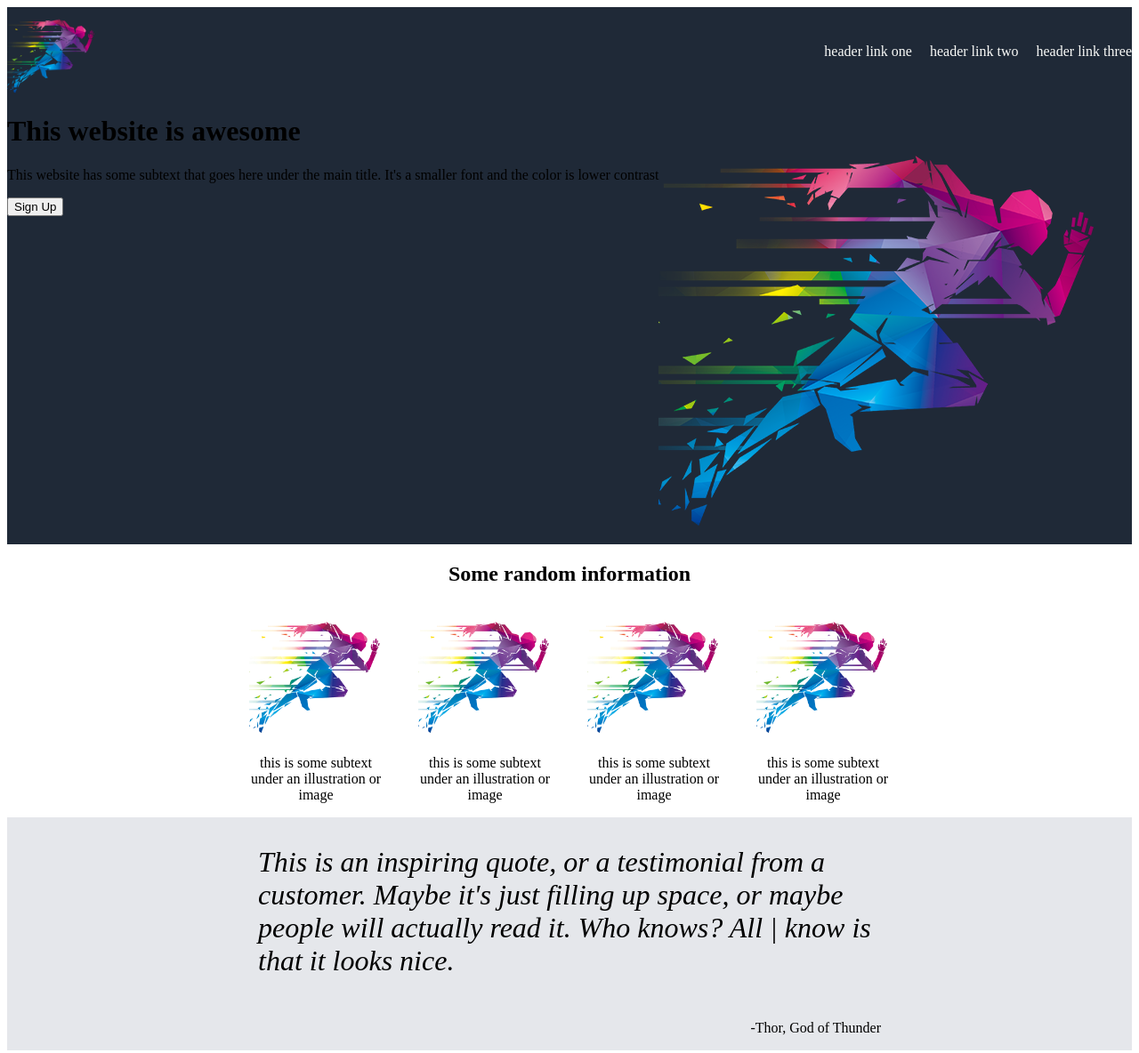
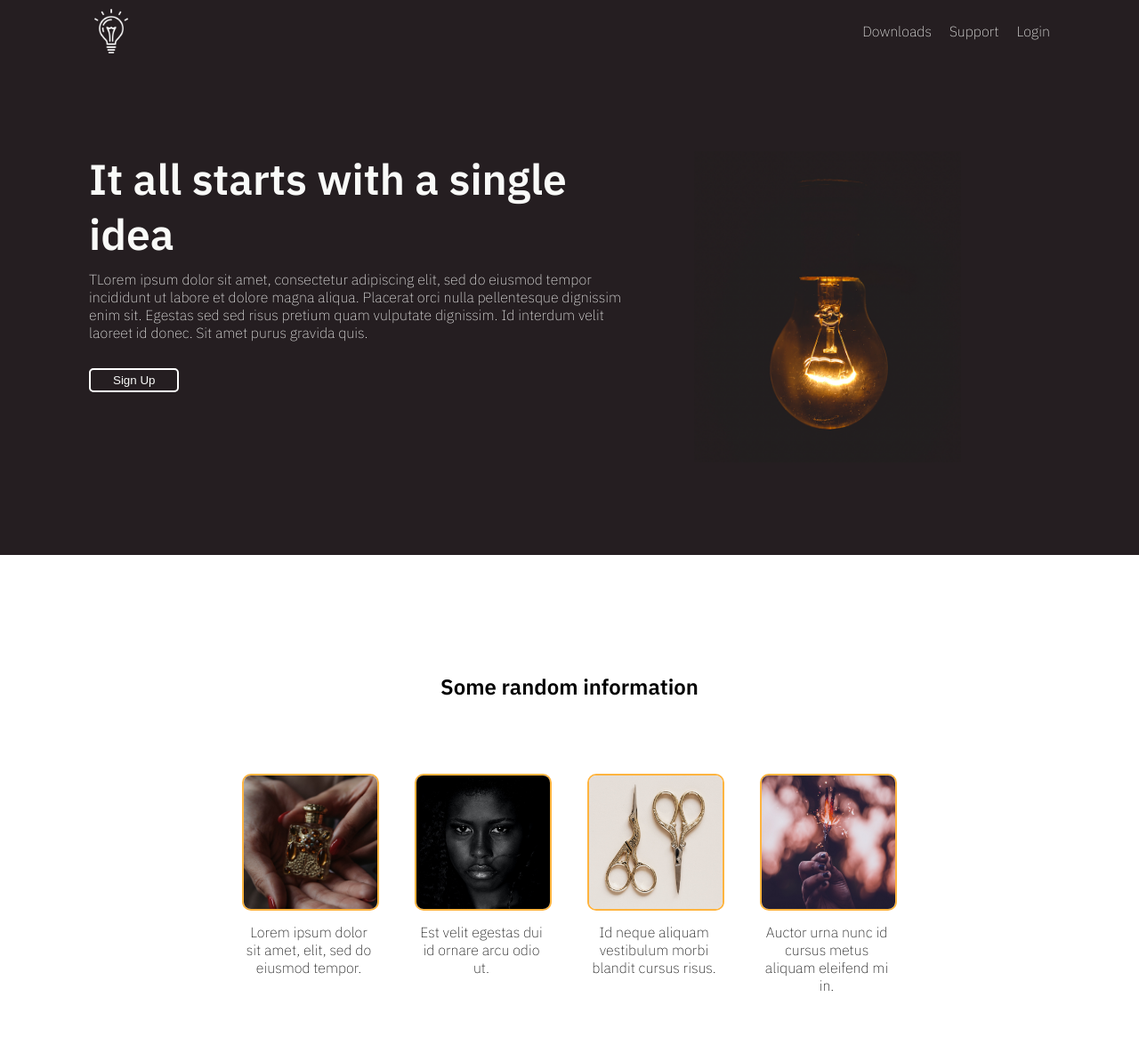
Before and after one commit to Newerk/landing_page, a plain HTML site: page index.html in a window 1280 px wide. Shown: the top 1184 px of the page at 89% size. Drawn offline with Linux system fonts and the light colour scheme.

Commit message:
Submit Landing Page Project for TheOdinProject

```diff
--- a/index.html
+++ b/index.html
@@ -6,31 +6,34 @@
     <meta name="viewport" content="width=device-width, initial-scale=1.0">
     <title>Landing Page</title>
     <link href="/style.css" rel="stylesheet">
+    <link rel="preconnect" href="https://fonts.googleapis.com">
+    <link rel="preconnect" href="https://fonts.gstatic.com" crossorigin>
+    <link href="https://fonts.googleapis.com/css2?family=IBM+Plex+Sans:ital,wght@0,200;0,600;1,100&display=swap" rel="stylesheet">
 
 </head>
 <body>
 
     <div class="header">
-        <img id="logo" src="/placeholder.png" alt="picture of man running">
+        <img id="logo" src="/images/logo.png" alt="white lined lightbulb drawing">
         <ul class="links">
-            <li><a href="google.com">header link one</a></li>
-            <li><a href="google.com">header link two</a></li>
-            <li><a href="google.com">header link three</a></li>
+            <li><a href="google.com">Downloads</a></li>
+            <li><a href="google.com">Support</a></li>
+            <li><a href="google.com">Login</a></li>
         </ul>
     </div>
 
     <div class="part-1">
         <div class="p1-container-left">
-            <h1>This website is awesome</h1>
-            <p>This website has some subtext that goes here under the
-              main title. It's a smaller font and the color is lower
-              contrast
+            <h1>It all starts with a single idea</h1>
+            <p>TLorem ipsum dolor sit amet, consectetur adipiscing elit, sed do eiusmod tempor incididunt ut labore et dolore magna aliqua.
+                 Placerat orci nulla pellentesque dignissim enim sit. Egestas sed sed risus pretium quam vulputate dignissim. Id interdum
+                 velit laoreet id donec. Sit amet purus gravida quis.
             </p>
             <button class="button-1">Sign Up</button>
         </div>
 
         <div class="p1-container-right">
-            <img id="p1-image" src="/placeholder.png" alt="picture of man running">
+            <img id="p1-image" src="/images/lightbulb.png" alt="picture of man running">
         </div>
     </div>
 
@@ -39,34 +42,25 @@
 
         <div class="p2-container">
             <div class="imgtxt">
-                <img class="img" src="/placeholder.png" alt="picture of man running">
-                <p class="txt">this is some subtext
-                    under an illustration
-                    or image
+                <img class="img" src="/images/handhold.jpg" alt="picture of man running">
+                <p class="txt">Lorem ipsum dolor sit amet, elit, sed do eiusmod tempor.
+            </div>
+
+            <div class="imgtxt">
+                <img class="img" src="/images/pexels-engin-akyurt-1441151.jpg" alt="picture of man running">
+                <p class="txt">Est velit egestas dui id ornare arcu odio ut.
                 </p>
             </div>
 
             <div class="imgtxt">
-                <img class="img" src="/placeholder.png" alt="picture of man running">
-                <p class="txt">this is some subtext
-                    under an illustration
-                    or image
+                <img class="img" src="/images/scissors.jpg" alt="picture of man running">
+                <p class="txt">Id neque aliquam vestibulum morbi blandit cursus risus.
                 </p>
             </div>
 
             <div class="imgtxt">
-                <img class="img" src="/placeholder.png" alt="picture of man running">
-                <p class="txt">this is some subtext
-                    under an illustration
-                    or image
-                </p>
-            </div>
-
-            <div class="imgtxt">
-                <img class="img" src="/placeholder.png" alt="picture of man running">
-                <p class="txt">this is some subtext
-                    under an illustration
-                    or image
+                <img class="img" src="/images/sparks.jpg" alt="picture of man running">
+                <p class="txt">Auctor urna nunc id cursus metus aliquam eleifend mi in.
                 </p>
             </div>
         </div>
@@ -76,27 +70,26 @@
     <div class="part-3">
 
         <div class="quote">
-            <p class="quote-text">This is an inspiring quote, or a testimonial from a
-                customer. Maybe it's just filling up space, or maybe
-                people will actually read it. Who knows? All | know
-                is that it looks nice.
+            <p class="quote-text">Start by doing what's necessary; then do what's possible; and suddenly you are doing the impossible.
             </p>
 
-
-
-            <p class="quote-author">-Thor, God of Thunder</p>
+            <p class="quote-author">-Francis of Assisi</p>
         </div>
 
     </div>
 
     <div class="part-4">
         <div class="p4-container">
-            <div class="p4-inner-container-left">
-                <h3>Call to action! it's time!</h3>
-                <p>Sign up for our product by clicking that button right over there!</p>
+            <div class="p4-inner-container">
+                <div class="p4-inner-container-left">
+                    <h3>Call to action! it's time!</h3>
+                    <p>Sign up for our product by clicking that button right over there!</p>
+                </div>
+
+                <div class="button-container">
+                    <button class="button-2">Sign up</button>
+                </div>
             </div>
-
-            <button class="button-2">Sign up</button>
         </div>
     </div>
 
--- a/style.css
+++ b/style.css
@@ -1,12 +1,21 @@
+* {
+    margin: 0;
+    padding: 0;
+
+}
+
 body {
     display: flex;
     flex-direction: column;
     justify-content: space-between;
+    font-family: 'IBM Plex Sans', sans-serif;
+    width: 100%;
 }
 
 #logo {
-    height: 100px;
-    width: 100px;
+    height: 50px;
+    width: 50px;
+    padding: 10px 100px;
 }
 
 .links {
@@ -14,6 +23,7 @@ body {
     gap: 20px;
     list-style: none;
     align-items: center;
+    padding-right: 100px;
 }
 
 a {
@@ -22,35 +32,81 @@ a {
 }
 
 .header {
-background-color: #1F2937;
-color: #F9FAF8;
+background-color: #251E21;
 display: flex;
+justify-content: space-between;
 
-justify-content: space-between;
+position: sticky;
+top: 0;
 }
 
 .part-1 {
-    background-color: #1F2937;
+    background-color: #251E21;
     display: flex;
+    padding: 100px;
+    color: #F9FAF8;
+    justify-content: space-between;
+
+}
+
+.p1-container-left {
+    width: 600px;
+}
+
+.button-1 {
+    border-radius: 5px;
+    margin: 30px 0;
+    background-color: #251E21;
+    padding: 4px 25px;
+    border: 2px solid white;
+    color: #F9FAF8;
+}
+.button-1:hover {
+    background-color: #2e2629;
+}
+
+h1 {
+    font-size: 48px;
+    font-weight: bold;
+    margin-bottom: 10px;
+
 }
 
 .part-2 {
-
-
+    padding: 100px;
 }
 
 h2 {
     text-align: center;
+    margin: 2rem;
 }
 
 .img {
+    border: 2px solid #FFB43F;
+    border-radius: 10px;
+    margin-top: 50px;
+
     width: 150px;
     height: 150px;
+}
+
+#p1-image {
+    width: 300px;
+    height: 350px;
+    border-radius: 2px;
+    margin-right: 100px;
+}
+
+.img:hover {
+    opacity: 0.5;
 }
 
 .txt {
     width: 150px;
     text-align: center;
+    margin-top: 10px;
+    margin-bottom: 2rem;
+
 }
 
 .p2-container {
@@ -69,37 +125,75 @@ h2 {
     display: flex;
     flex-direction: column;
     width: 700px;
+    justify-content: end;
+
 
 }
 .quote-text {
     font-size: 32px;
     font-style: italic;
     font-weight: lighter;
+    margin: 0;
+    padding-top: 50px;
+
 
 }
 
 .quote-author {
     display: flex;
     justify-content: flex-end;
+    padding-bottom: 50px;
+
+
 }
 
 
 .part-4 {
-display: flex;
-justify-content: center;
+    display: flex;
+    justify-content: center;
 }
 
 .p4-container {
     display: flex;
     margin: 50px;
-    padding: 20px 150px;
+    padding: 20px 130px;
     justify-content: center;
-    border: 2px solid red;
+    background-color: #FFB43F;
+    border-radius: 10px;
+    color: #F9FAF8;
+
+}
+
+.p4-inner-container {
+    display: flex;
+    flex-direction: row;
+    display: flex;
+    justify-content: space-between;
+    gap: 300px;
+
+}
+
+.button-container {
+    display: flex;
+    justify-content: center;
+    align-items: center;
+}
+
+.button-2 {
+    border-radius: 5px;
+    background-color: #FFB43F;
+    padding: 4px 25px;
+    border: 2px solid white;
+    color: #F9FAF8;
+}
+.button-2:hover {
+    background-color: #dd9d34;
 }
 
 .footer {
-    background-color: #1F2937;
+    background-color: #251E21;
     color: #F9FAF8;
     display: flex;
     justify-content: center;
+    padding: 20px;
 }
```
Also changed, not shown: images/handhold.jpg (added), images/lightbulb.png (added), images/logo.png (added), images/pexels-engin-akyurt-1441151.jpg (added), images/scissors.jpg (added), images/sparks.jpg (added), placeholder.png (deleted), 2 other files.
